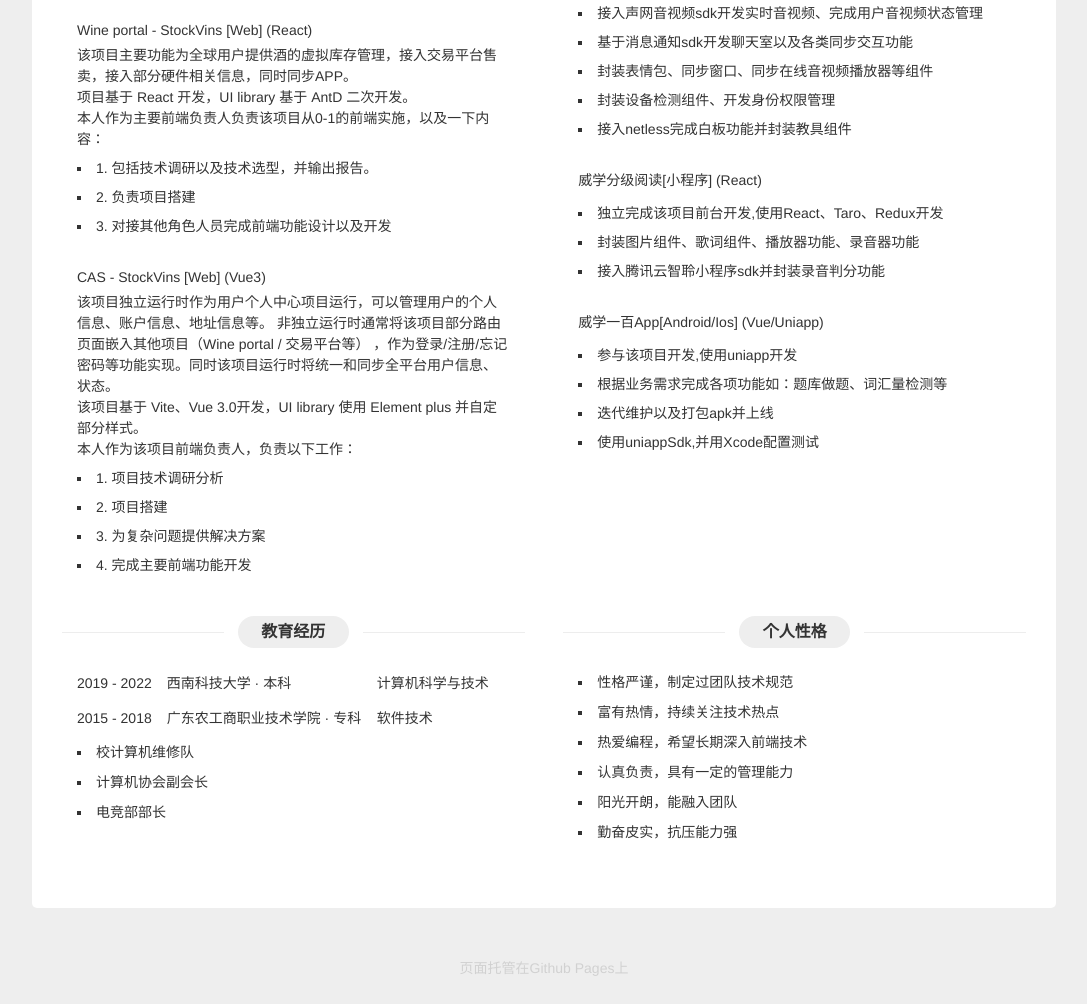
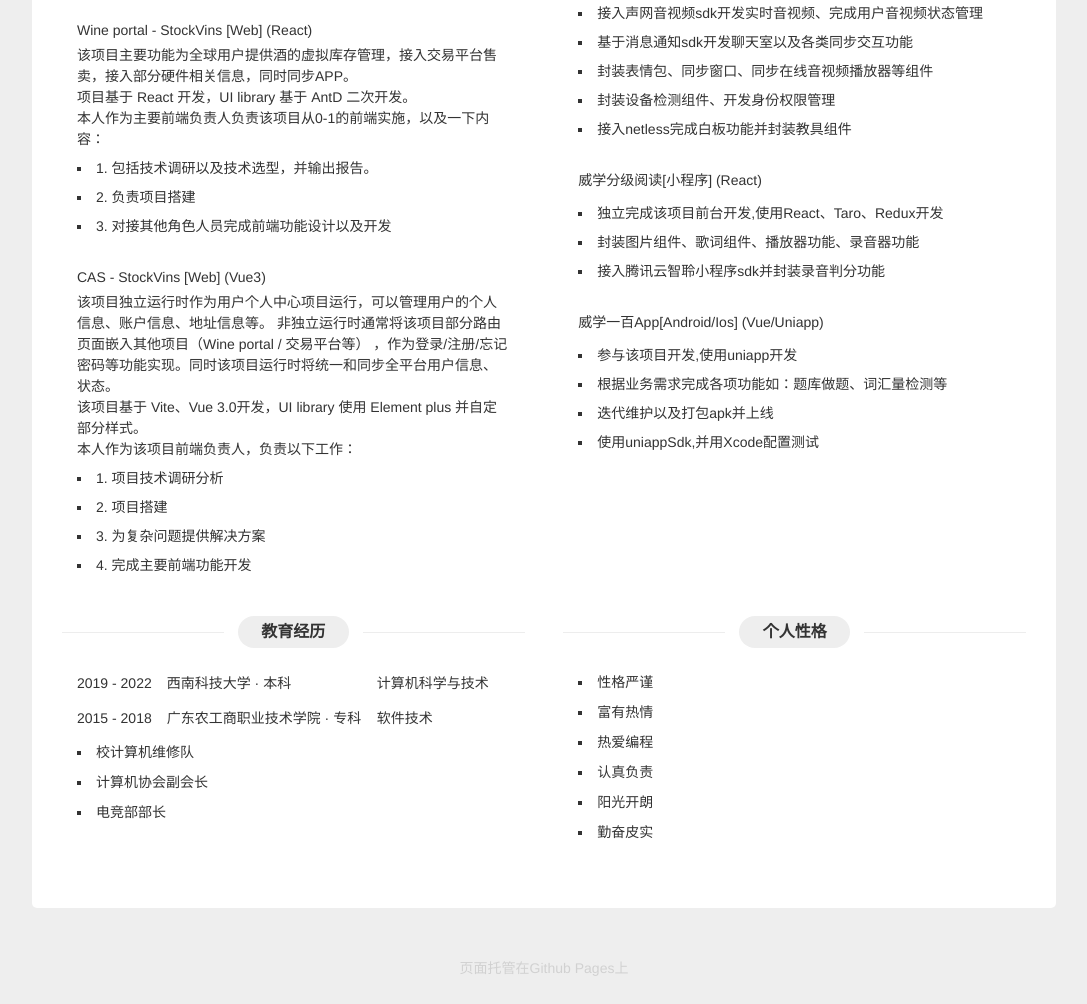
Before and after one commit to Shuaifang/Shuaifang.github.io, a website: page docs/index.html in a window 1280 px wide. Shown: the part 1769-2773 px from the top of the page, without its empty margins (96-1183 px from the left). Drawn offline with Linux system fonts and the light colour scheme.

Commit message:
feat: build

```diff
--- a/docs/index.html
+++ b/docs/index.html
@@ -13,4 +13,4 @@
                     margin-right: 15px;
                     width: 195px;
                     display: inline-block;
-                  ">广东农工商职业技术学院 · 专科</span><span>软件技术</span></header><div class="item-bd"><ul class="section-content"><li>校计算机维修队</li><li>计算机协会副会长</li><li>电竞部部长</li></ul></div></div></section></section><section class="skill practice  content-right"><header class="section-hd"><span class="section-title-l"></span><h2 class="section-title">个人性格</h2><span class="section-title-r"></span></header><section class="section-bd"><div class="item-bd"><ul class="section-content"><li>性格严谨，制定过团队技术规范</li><li>富有热情，持续关注技术热点</li><li>热爱编程，希望长期深入前端技术</li><li>认真负责，具有一定的管理能力</li><li>阳光开朗，能融入团队</li><li>勤奋皮实，抗压能力强</li></ul></div></section></section></div></main><footer class="github-footer"><p class="footer-link">页面托管在Github Pages上</p></footer></body></html>
+                  ">广东农工商职业技术学院 · 专科</span><span>软件技术</span></header><div class="item-bd"><ul class="section-content"><li>校计算机维修队</li><li>计算机协会副会长</li><li>电竞部部长</li></ul></div></div></section></section><section class="skill practice  content-right"><header class="section-hd"><span class="section-title-l"></span><h2 class="section-title">个人性格</h2><span class="section-title-r"></span></header><section class="section-bd"><div class="item-bd"><ul class="section-content"><li>性格严谨</li><li>富有热情</li><li>热爱编程</li><li>认真负责</li><li>阳光开朗</li><li>勤奋皮实</li></ul></div></section></section></div></main><footer class="github-footer"><p class="footer-link">页面托管在Github Pages上</p></footer></body></html>
```
